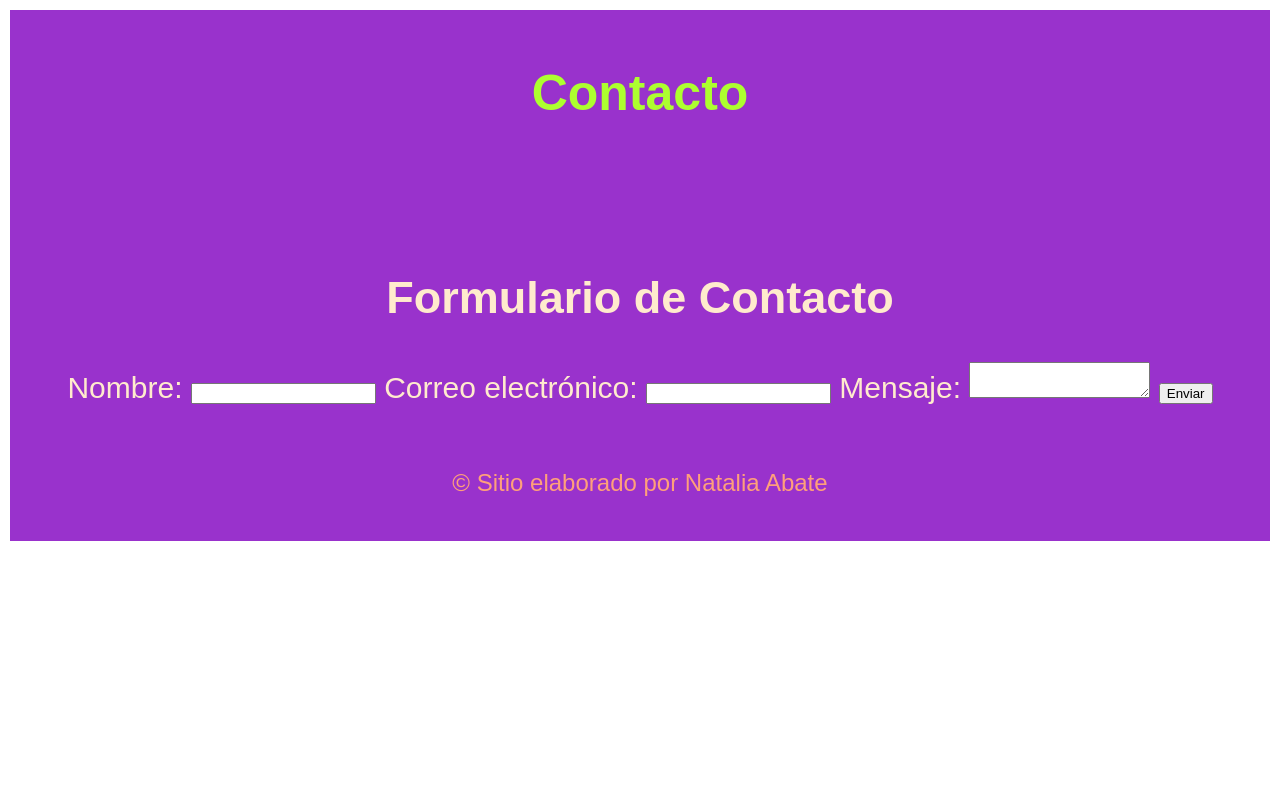
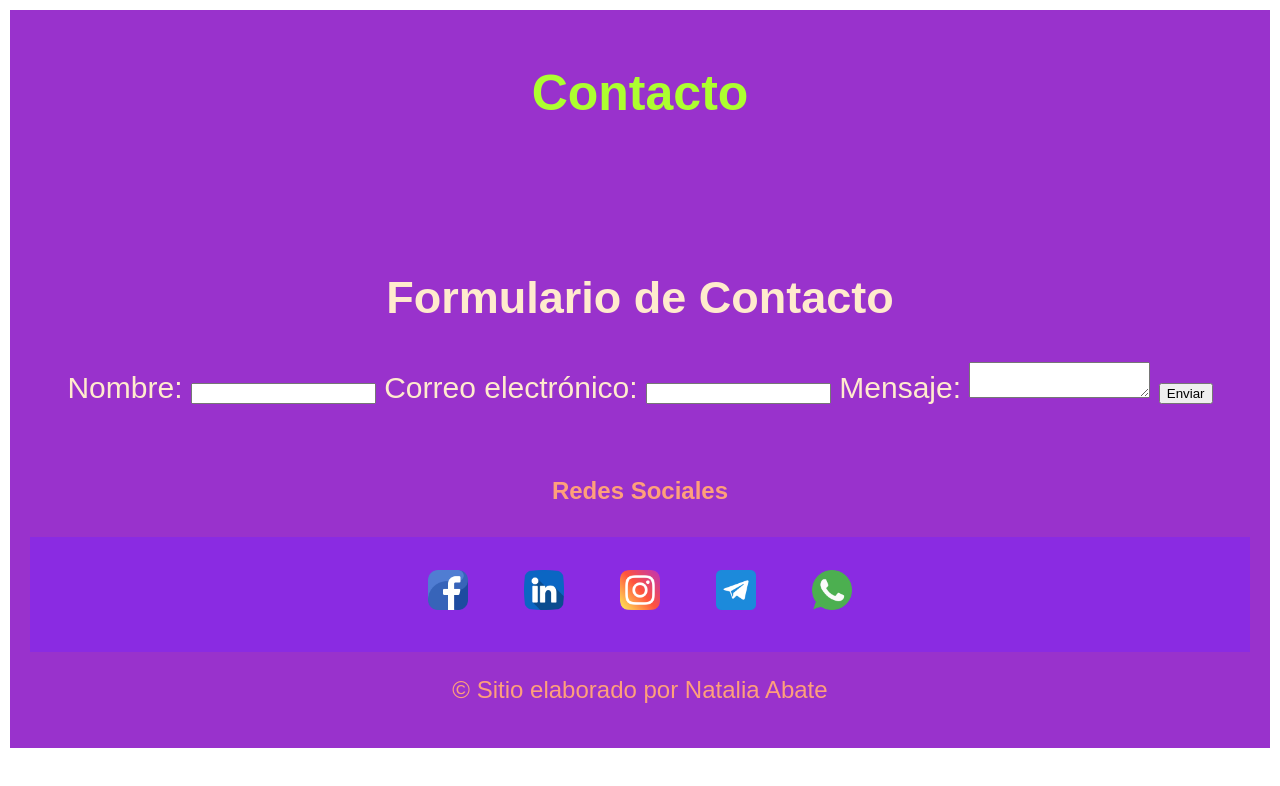
Before and after one commit to nataliaaba3/PracticaNaty, a plain HTML site: page Git Gestoria/css/contacto.html in a window 1280 px wide. Drawn offline with Linux system fonts and the light colour scheme.

Commit message:
actualizando con las redes

```diff
--- a/Git Gestoria/css/contacto.html
+++ b/Git Gestoria/css/contacto.html
@@ -30,6 +30,21 @@
     </section>
 
     <footer>
+        <h4>Redes Sociales</h4>
+        <nav class="footer"> <!-- redes sociales-->
+
+            <a href="https://www.facebook.com/">
+                <img class=navimagen src="./imagenes/facebook.png" alt=""></a>
+            <a href="https://ar.linkedin.com">
+                <img class=navimagen src="./imagenes/linkedin.png" alt=""></a>
+            <a href="https://www.instagram.com">
+                <img class=navimagen src="./imagenes/instagram.png" alt=""></a>
+            <a href="https://web.telegram.org/">
+                <img class=navimagen src="./imagenes/telegrama.png" alt=""></a>
+            <a href="https://api.whatsapp.com/send?phone=+5491151610644">
+                <img id="tel" class=navimagen src="./imagenes/whatsapp.png" alt=""> </a>
+        </nav>
+
         <p>&copy; Sitio elaborado por Natalia Abate</p>
     </footer>
 </body>
--- a/Git Gestoria/css/estilos.css
+++ b/Git Gestoria/css/estilos.css
@@ -230,4 +230,18 @@ Con aling-self podemos posicionar solo un elemento hijo, generando así diferent
 .articulo{background: #FFC300}
 .izquierda{background: #900C3F}
 .derecha{background: #C70039}
-.footer{background: #DAF7A6}
+.footer{background: blueviolet;
+
+.navimagen {
+    width: 40px;
+    height: 40px;
+    padding: 0.5rem;
+}
+
+#tel {
+    /* display: inline-block; */
+    animation: bounce;
+    /* referring directly to the animation's @keyframe declaration */
+    animation-duration: 2s;
+    /* don't forget to set a duration! */
+}
```
Also changed, not shown: Git Gestoria/css/imagenes/facebook.png (added), Git Gestoria/css/imagenes/instagram.png (added), Git Gestoria/css/imagenes/linkedin.png (added), Git Gestoria/css/imagenes/telegrama.png (added), Git Gestoria/css/imagenes/whatsapp.png (added).
